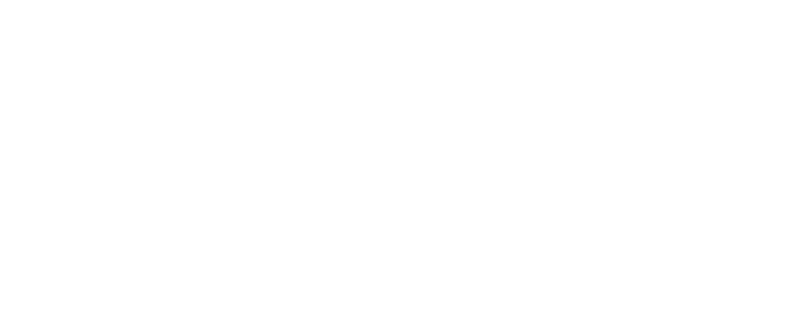
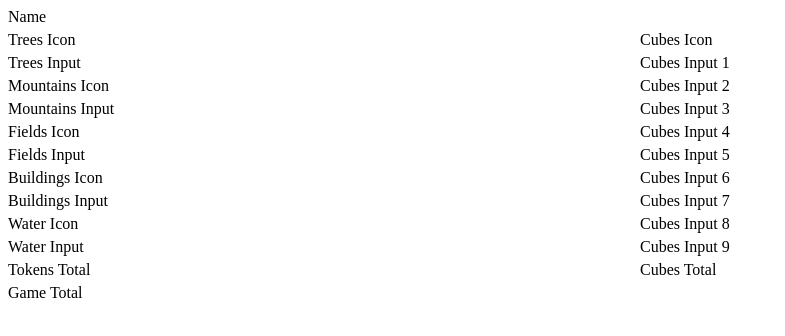
Before and after one commit to BBPTimer/harmonies, a React (Vite) app: page / in a window 1280 px wide. Shown: the top 336 px of the page, without its empty margins (0-785 px from the left). Built offline with nearby package versions, Linux system fonts and the light colour scheme.

Commit message:
Set up grid

```diff
--- a/src/App.jsx
+++ b/src/App.jsx
@@ -1,7 +1,8 @@
 import "./App.css";
+import Scoresheet from "./components/Scoresheet";
 
 function App() {
-  return <></>;
+  return <Scoresheet />;
 }
 
 export default App;
--- /dev/null
+++ b/src/components/Scoresheet.jsx
@@ -0,0 +1,34 @@
+import "./scoresheet.css";
+
+const Scoresheet = () => {
+  return (
+    <div class="parent">
+      <div class="name">Name</div>
+      <div class="trees-icon">Trees Icon</div>
+      <div class="trees-input">Trees Input</div>
+      <div class="mountains-icon">Mountains Icon</div>
+      <div class="mountains-input">Mountains Input</div>
+      <div class="fields-icon">Fields Icon</div>
+      <div class="fields-input">Fields Input</div>
+      <div class="buildings-icon">Buildings Icon</div>
+      <div class="buildings-input">Buildings Input</div>
+      <div class="water-icon">Water Icon</div>
+      <div class="water-input">Water Input</div>
+      <div class="cubes-icon">Cubes Icon</div>
+      <div class="cubes-input-1">Cubes Input 1</div>
+      <div class="cubes-input-2">Cubes Input 2</div>
+      <div class="cubes-input-3">Cubes Input 3</div>
+      <div class="cubes-input-4">Cubes Input 4</div>
+      <div class="cubes-input-5">Cubes Input 5</div>
+      <div class="cubes-input-6">Cubes Input 6</div>
+      <div class="cubes-input-7">Cubes Input 7</div>
+      <div class="cubes-input-8">Cubes Input 8</div>
+      <div class="cubes-input-9">Cubes Input 9</div>
+      <div class="tokens-total">Tokens Total</div>
+      <div class="cubes-total">Cubes Total</div>
+      <div class="game-total">Game Total</div>
+    </div>
+  );
+};
+
+export default Scoresheet;
--- /dev/null
+++ b/src/components/scoresheet.css
@@ -0,0 +1,124 @@
+.parent {
+  display: grid;
+  grid-template-columns: repeat(2, 1fr);
+  grid-template-rows: repeat(13, 1fr);
+  gap: 5px 0px;
+}
+
+.name {
+  grid-column: span 2 / span 2;
+}
+
+.trees-icon {
+  grid-column-start: 1;
+  grid-row-start: 2;
+}
+
+.trees-input {
+  grid-column-start: 1;
+  grid-row-start: 3;
+}
+
+.mountains-icon {
+  grid-column-start: 1;
+  grid-row-start: 4;
+}
+
+.mountains-input {
+  grid-column-start: 1;
+  grid-row-start: 5;
+}
+
+.fields-icon {
+  grid-column-start: 1;
+  grid-row-start: 6;
+}
+
+.fields-input {
+  grid-column-start: 1;
+  grid-row-start: 7;
+}
+
+.buildings-icon {
+  grid-column-start: 1;
+  grid-row-start: 8;
+}
+
+.buildings-input {
+  grid-column-start: 1;
+  grid-row-start: 9;
+}
+
+.water-icon {
+  grid-column-start: 1;
+  grid-row-start: 10;
+}
+
+.water-input {
+  grid-column-start: 1;
+  grid-row-start: 11;
+}
+
+.tokens-total {
+  grid-column-start: 1;
+  grid-row-start: 12;
+}
+
+.cubes-icon {
+  grid-column-start: 2;
+  grid-row-start: 2;
+}
+
+.cubes-input-1 {
+  grid-column-start: 2;
+  grid-row-start: 3;
+}
+
+.cubes-input-2 {
+  grid-column-start: 2;
+  grid-row-start: 4;
+}
+
+.cubes-input-3 {
+  grid-column-start: 2;
+  grid-row-start: 5;
+}
+
+.cubes-input-4 {
+  grid-column-start: 2;
+  grid-row-start: 6;
+}
+
+.cubes-input-5 {
+  grid-column-start: 2;
+  grid-row-start: 7;
+}
+
+.cubes-input-6 {
+  grid-column-start: 2;
+  grid-row-start: 8;
+}
+
+.cubes-input-7 {
+  grid-column-start: 2;
+  grid-row-start: 9;
+}
+
+.cubes-input-8 {
+  grid-column-start: 2;
+  grid-row-start: 10;
+}
+
+.cubes-input-9 {
+  grid-column-start: 2;
+  grid-row-start: 11;
+}
+
+.cubes-total {
+  grid-column-start: 2;
+  grid-row-start: 12;
+}
+
+.game-total {
+  grid-column: span 2 / span 2;
+}
```
